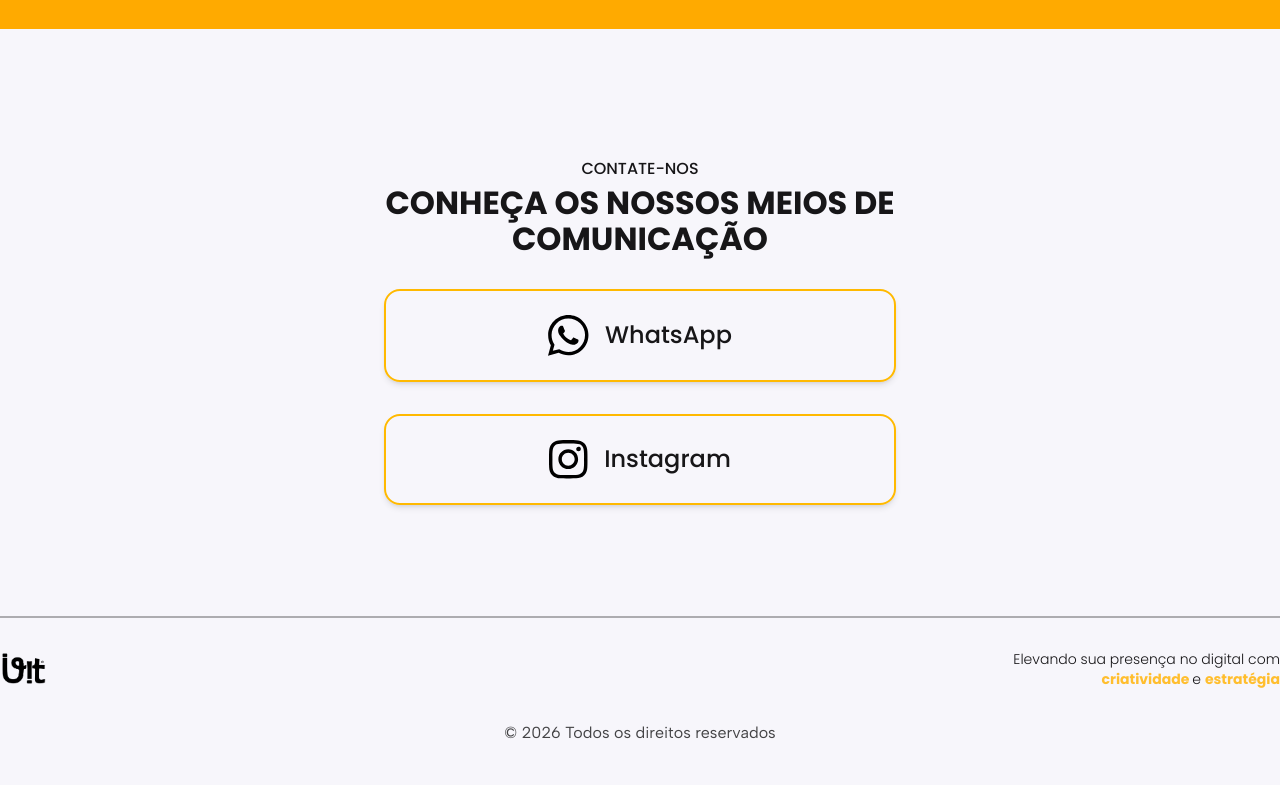
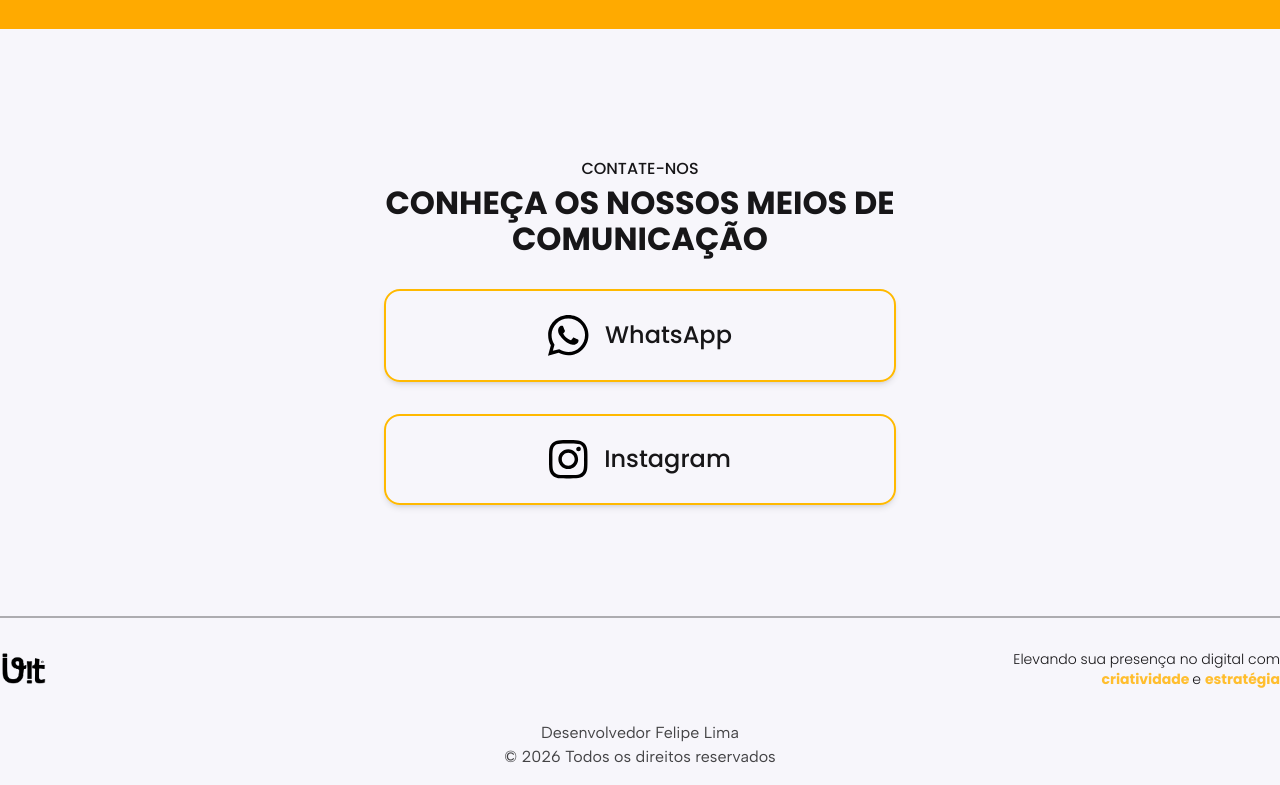
Before and after one commit to felipinx7/studiovit, a React (Vite) app: page / in a window 1280 px wide. Shown: the part 4138-4923 px from the top of the page. Before the commit the page ends 4899 px from the top, so only its background shows below. Built offline with nearby package versions, Linux system fonts and the light colour scheme.

Commit message:
feat adicionando creditos no footer do site

```diff
--- a/src/pages/sections/footer.tsx
+++ b/src/pages/sections/footer.tsx
@@ -16,7 +16,10 @@
         </div>
 
         {/* container direitos autorais  */}
-        <div className="flex w-full max-md:text-[1.1rem] items-center justify-center max-md:justify-start max-md:w-[80%]">
+        <div className="flex w-full flex-col max-md:text-[1.1rem] items-center justify-center max-md:justify-start max-md:w-[80%]">
+          <p className="text-neutral-0/80 text-sx font-family-secondary font-normal">
+           Desenvolvedor Felipe Lima
+          </p>
           <p className="text-neutral-0/80 text-sx font-family-secondary font-normal">
             &copy; 2026 Todos os direitos reservados{' '}
           </p>
```
